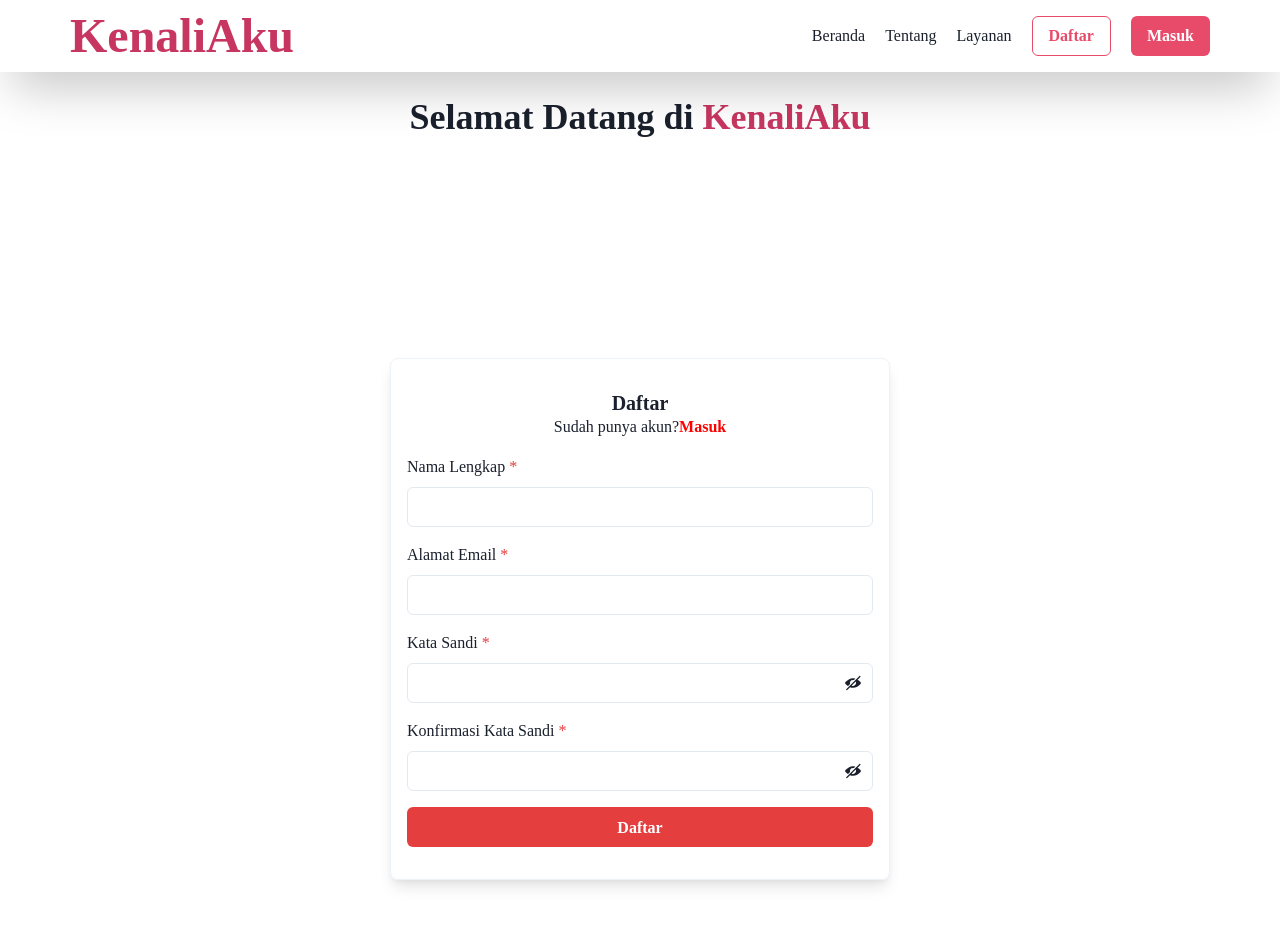
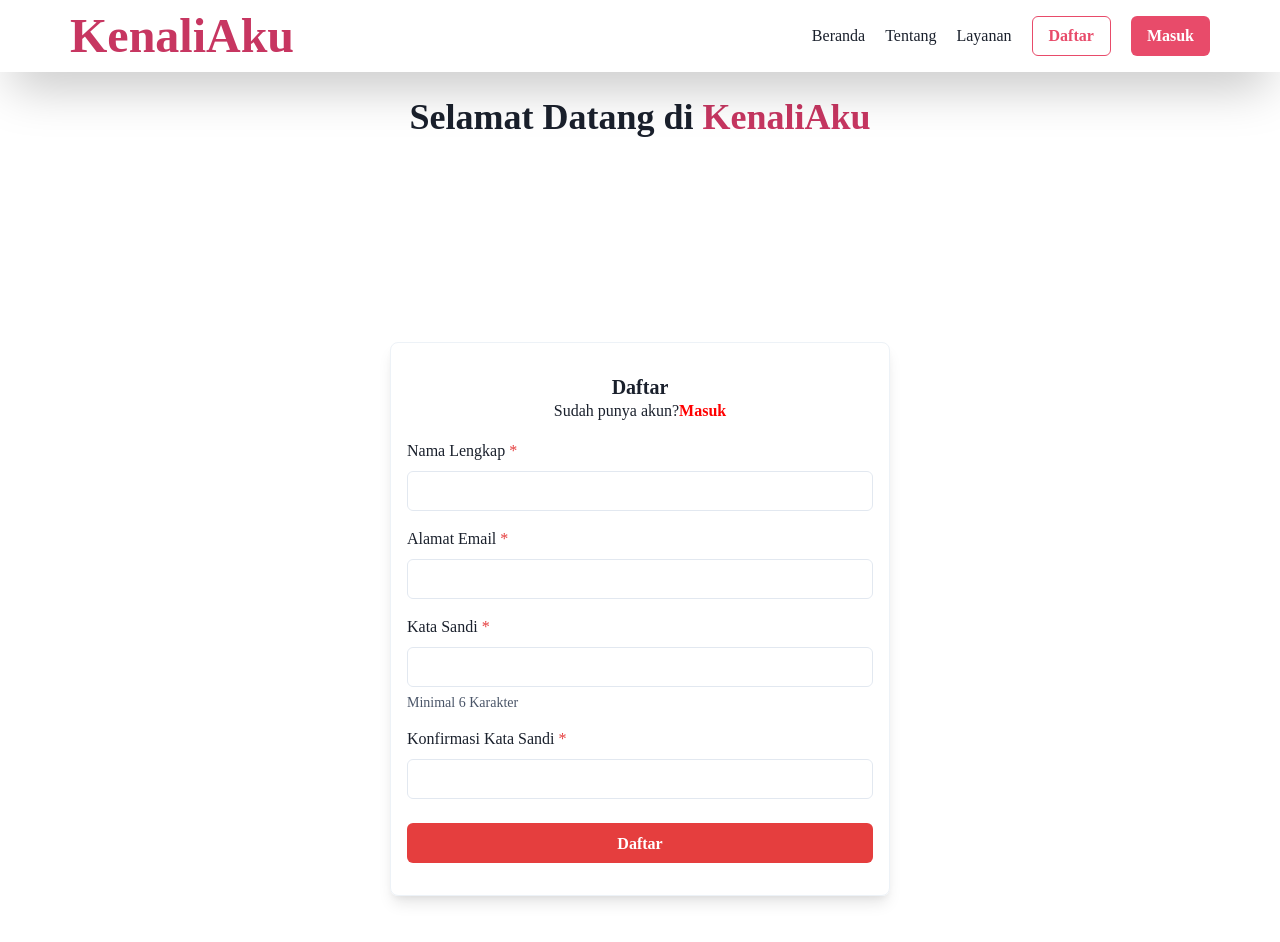
Before and after one commit to rg-km/final-project-engineering-51, a React (Create React App) app in the folder frontend/my-app/: page /register in a window 1280 px wide. Shown: the top 942 px of the page. Built offline with nearby package versions, Linux system fonts and the light colour scheme.

Commit message:
fix validation loginreg

```diff
--- a/frontend/my-app/public/index.html
+++ b/frontend/my-app/public/index.html
@@ -2,7 +2,7 @@
 <html lang="en">
   <head>
     <meta charset="utf-8" />
-    <link rel="icon" href="%PUBLIC_URL%/favicon.ico" />
+    <link rel="icon" href="%PUBLIC_URL%/KenaliAku.svg" />
     <meta name="viewport" content="width=device-width, initial-scale=1" />
     <meta name="theme-color" content="#000000" />
     <meta
@@ -24,7 +24,7 @@
       work correctly both with client-side routing and a non-root public URL.
       Learn how to configure a non-root public URL by running `npm run build`.
     -->
-    <title>React App</title>
+    <title>KenaliAku</title>
   </head>
   <body>
     <noscript>You need to enable JavaScript to run this app.</noscript>
--- a/frontend/my-app/src/pages/RegisterForm.js
+++ b/frontend/my-app/src/pages/RegisterForm.js
@@ -1,7 +1,3 @@
-import React ,{ useState } from 'react';
-import { useNavigate } from 'react-router-dom';
-import { useFormik } from 'formik';
-import * as Yup from 'yup';
 import {
   Flex,
   Box,
@@ -10,71 +6,61 @@ import {
   Link,
   FormControl,
   FormLabel,
+  FormHelperText,
   Input,
-  Button,
-  InputGroup,
-  InputRightElement,
+  Button
 } from '@chakra-ui/react';
-import { ViewIcon, ViewOffIcon } from '@chakra-ui/icons';
 import Header from '../components/Header';
 import Footer from '../components/Footer';
-
-
+import React ,{ useState } from 'react';
+import { useNavigate } from 'react-router-dom';
+import axios from "axios";
 const VARIANT_COLOR = '#C73661';
 
-const RegisterForm = () => {
-  const [showPassword, setShowPassword] = useState(false);
-  const [cPassword] = useState('');
+export default function RegisterForm ()  {
+  const [Fullname,setFullname]=useState("")
+  const [Email,setEmail]=useState("")
+  const [Password,setPassword]=useState("")
+  const [cPassword, setCPassword] = useState('');
   const Navigate = useNavigate();
-  const [validOnChange, setValidOnChange] = React.useState(false);
 
-  async function doregister(values){
-    console.log('doregister');
-    let item={name: values.name, email : values.email, password : values.password}
-    let result= await fetch("http://localhost:8080/api/user/register",{
-      method:"POST",
-      body:JSON.stringify(item),
-      headers:{
-        "Content-Type":"application/json",
-        "Accept":"application/json"
+  const handleSubmit = async (e) => {
+    e.preventDefault();
+    if (Password !== cPassword) {
+      alert("Kata Sandi Tidak Cocok");
+    }else if(Password.length < 6){
+      alert("Password harus lebih dari 6 karakter")
+    }
+    else {
+      try {
+        let res = await axios.post(`http://localhost:8080/api/user/register`,
+          {
+            Fullname: Fullname,
+            Email: Email,
+            Password: Password,
+            Role: "student",
           },
-    })
-    result=await result.json()
-    localStorage.setItem("user-info",JSON.stringify(result))
-    Navigate("/")
-    setTimeout(() => {
-        formik.setSubmitting(false);
-        formik.resetForm();
-    }, 2000);
+          {
+            headers: {
+              Accept: "/login",
+              "Content-Type": "application/json",
+            },
           }
-const formik = useFormik({
-    initialValues: {
-        name: '',
-        email: '',
-        password: '',
-        cPassword: '',
-    },
-    validationSchema: Yup.object({
-        name: Yup.string()
-            .required(),
-        email: Yup.string()
-            .required()
-            .email('Format email tidak cocok'),
-        password: Yup.string()
-            .required()
-            .min(6, 'Minimal 6 Karakter')
-            .matches(/[a-z]/g, 'Harus terdapat minimal 1 lowercase')
-            .matches(/[A-Z]/g, 'Harus terdapat minimal 1 uppercase')
-            .matches(/[0-9]/g, 'Harus terdapat minimal 1 number')
-            .matches(/^\S*$/, 'Tidak boleh mengandung spasi'),
-        cPassword: Yup.string()
-            .required()
-            .oneOf([Yup.ref('password')], 'Kata Sandi Tidak Cocok'),
-    }),
-    onSubmit: (values) => {
-      doregister(values);
+        );
+        console.log(res);
+        if (res.data.error) {
+          alert(res.data.error);
+        }else if(res.status === 200){
+          Navigate("/login")
         }
-  });
+      } catch (error) {
+        alert(
+          "Username / Email Sudah terdaftar"
+        );
+      }
+  }
+  };
+
   return (
     <>
     <Header />
@@ -95,7 +81,7 @@ const formik = useFormik({
           boxShadow="lg"
         >
         <Box my={8} textAlign='left'>
-          <form onSubmit={formik.handleSubmit}>
+          <form onSubmit={handleSubmit}>
             <Box textAlign='center'>
               <Heading as='h4' size='md'>Daftar</Heading>
               <Text>
@@ -113,86 +99,54 @@ const formik = useFormik({
             <FormControl isRequired mt={4}>
               <FormLabel >Nama Lengkap</FormLabel>
               <Input
-                name='name'
+                type='text'
+                id='Fullname'
+                name='Fullname'
+                value={Fullname}
                 placeholder=' '
-                value = {formik.values.name}
-                onChange={e => formik.setFieldValue('name', e.target.value)}
-                invalid={formik.errors.name}
+                onChange={(e)=>setFullname(e.target.value)}
               />
-              {formik.touched.name && formik.errors.name && <div className="error">{formik.errors.name}</div>}
             </FormControl>
 
             <FormControl isRequired mt={4}>
               <FormLabel>Alamat Email</FormLabel>
               <Input
-                name='email'
                 type='email'
+                id='Email'
+                name='Email'
+                value={Email}
                 placeholder=' '
-                value = {formik.values.email}
-                onChange={e => formik.setFieldValue('email', e.target.value)}
-                invalid={formik.errors.email}
+                onChange={(e)=>setEmail(e.target.value)}
               />
-              {formik.touched.email && formik.errors.email && <div className="error">{formik.errors.email}</div>}
             </FormControl>
 
-            <FormControl id="password" isRequired mt={4}>
+            <FormControl isRequired mt={4}>
               <FormLabel>Kata Sandi</FormLabel>
-              <InputGroup>
               <Input
+                id='password'
+                type='password'
                 name='password'
-                  type={showPassword ? 'text' : 'password' }
-                  value = {formik.values.password}
-                  onChange={e => formik.setFieldValue('password', e.target.value)}
-                  invalid={formik.errors.password}
+                value={Password}
+                placeholder=' '
+                onChange={(e)=>setPassword(e.target.value)}
               />
-                <InputRightElement h={'full'}>
-                  <Button
-                    variant={'ghost'}
-                    onClick={() =>
-                      setShowPassword((showPassword) => !showPassword)
-                    }>
-                    {showPassword ? <ViewIcon /> : <ViewOffIcon />}
-                  </Button>
-                </InputRightElement>
-              </InputGroup>
-              {formik.touched.password && formik.errors.password && <div className="error">{formik.errors.password}</div>}
+              <FormHelperText>Minimal 6 Karakter</FormHelperText>
             </FormControl>
 
             <FormControl isRequired mt={4}>
               <FormLabel>Konfirmasi Kata Sandi</FormLabel>
-              <InputGroup>
               <Input
+                type='password'
+                id='cPassword'
                 name='cPassword'
-                  type={showPassword ? 'text' : 'password' }
+                className={cPassword}
+                placeholder=' '
                 value={cPassword}
-                  {...formik.getFieldProps('cPassword')}
+                onChange={(e) => { setCPassword(e.target.value) }}
               />
-                <InputRightElement h={'full'}>
-                  <Button
-                    variant={'ghost'}
-                    onClick={() =>
-                      setShowPassword((showPassword) => !showPassword)
-                    }>
-                    {showPassword ? <ViewIcon /> : <ViewOffIcon />}
-                  </Button>
-                </InputRightElement>
-              </InputGroup>
-              {formik.touched.cPassword && formik.errors.cPassword && <div className="error">{formik.errors.cPassword}</div>}
             </FormControl>
 
-            <Button  disabled={formik.isSubmitting}
-              onClick={() => {
-                if (!validOnChange) {
-                  setValidOnChange(true);
-                }
-              }}
-              type='submit'
-              colorScheme='red'
-              width='full'
-              mt={4}
-            >
-              Daftar
-            </Button>
+            <Button type='submit' colorScheme='red'  width='full' mt={6}>Daftar</Button>
           </form>
         </Box>
         </Box>
@@ -202,4 +156,3 @@ const formik = useFormik({
     </>
   )
 }
-export default  (RegisterForm);
```
Also changed, not shown: 1 other file (tests, documents, lock files or other folders). Lines whose indentation alone changed are shown as unchanged.
